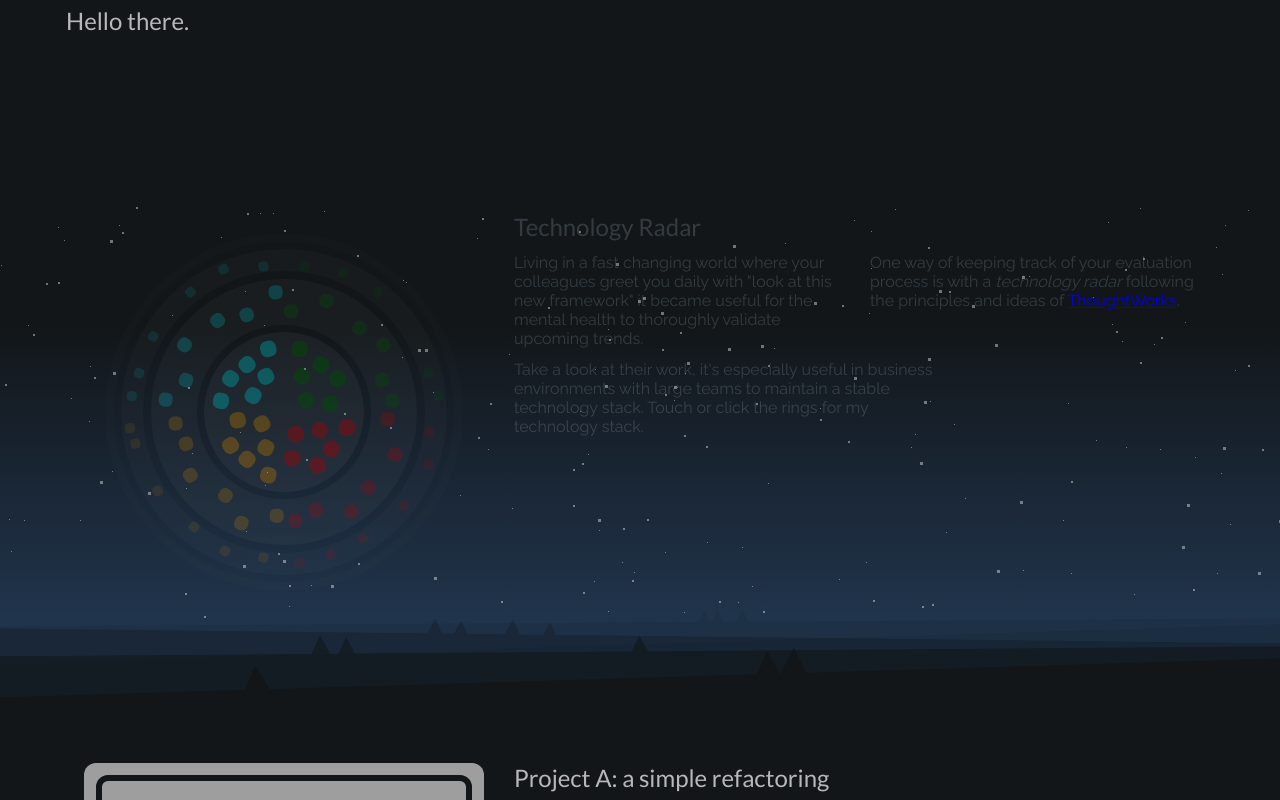
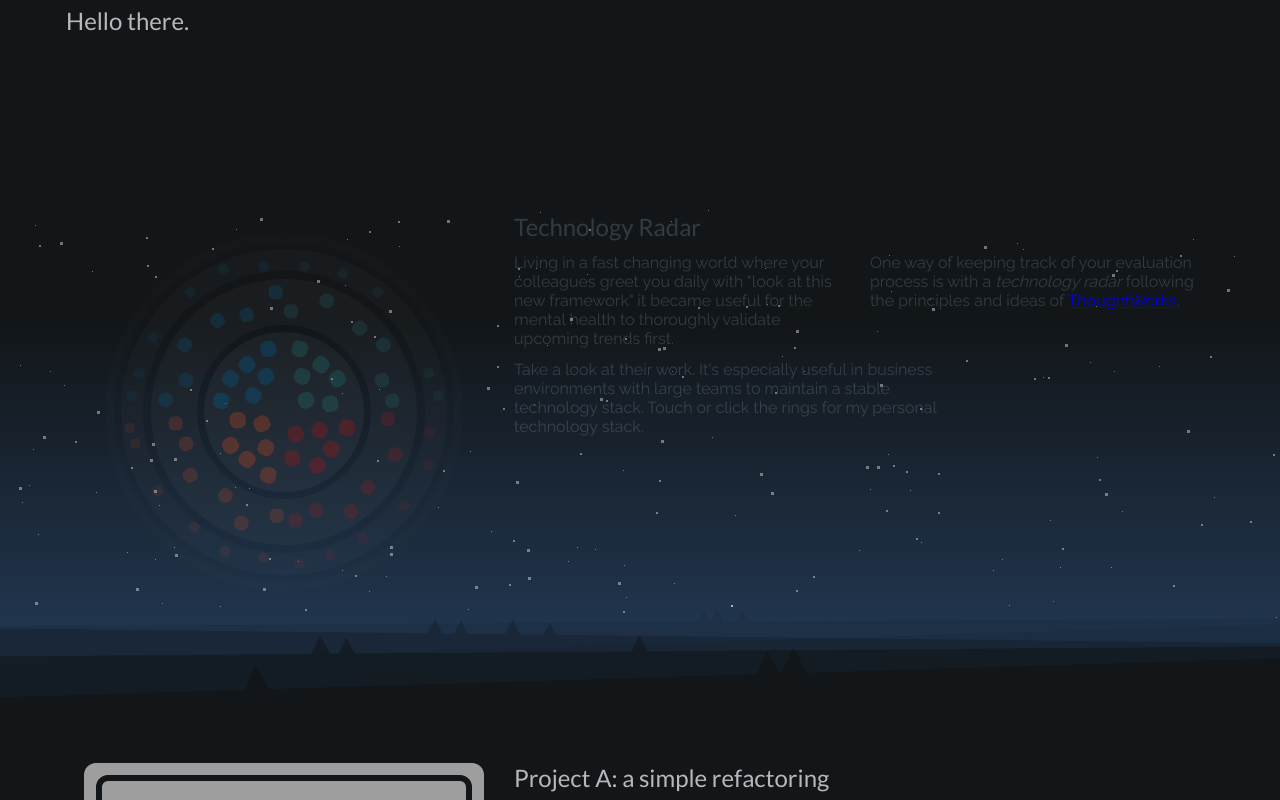
Before and after one commit to Riplexus/lukacs.dev, a Vue app in the folder vue/: page /projects in a window 1280 px wide. Shown: the top 800 px of the page. Built offline with nearby package versions, Linux system fonts and the light colour scheme; grey boxes are pictures that could not be loaded.

Commit message:
fixed image aspect ratio, other minor improvements

```diff
--- a/vue/src/components/01.elements/ImageView.vue
+++ b/vue/src/components/01.elements/ImageView.vue
@@ -70,8 +70,12 @@
     }
 
     .c-image__item {
+        position: absolute;
+        top: 0;
+        left: 0;
+        right: 0;
+        bottom: 0;
         width: 100%;
-        height: 100%;
         border-radius: 12px;
         transition: opacity .2s;
 
--- a/vue/src/components/02.items/ArticleView.vue
+++ b/vue/src/components/02.items/ArticleView.vue
@@ -47,9 +47,15 @@
         margin: auto;
 
         .c-article__image {
-            width: 400px;
-            height: 200px;
+            flex: 0 1 400px;
             margin: 6px 24px 24px;
+
+            &::before {
+                content: '';
+                display: block;
+                width: 100%;
+                padding-bottom: 50%;
+            }
         }
     }
 </style>
--- a/vue/src/components/03.sections/TechRadarView.vue
+++ b/vue/src/components/03.sections/TechRadarView.vue
@@ -40,11 +40,11 @@
             <section v-if="!selection" class="article c-tech-radar__details">
                 <h2>Technology Radar</h2>
                 <p>Living in a fast changing world where your colleagues greet you daily with "look at this new
-                    framework" it became useful for the mental health to thoroughly validate upcoming trends.</p>
+                    framework" it became useful for the mental health to thoroughly validate upcoming trends first.</p>
                 <p>One way of keeping track of your evaluation process is with a <span class="italic">technology radar</span> following
                     the principles and ideas of <a href="https://www.thoughtworks.com/" target="_blank" rel="noopener">ThoughtWorks</a>.</p>
-                <p>Take a look at their work, it's especially useful in business environments with large teams to
-                    maintain a stable technology stack. Touch or click the rings for my technology stack.</p>
+                <p>Take a look at their work. It's especially useful in business environments with large teams to
+                    maintain a stable technology stack. Touch or click the rings for my personal technology stack.</p>
             </section>
 
             <section v-else-if="selection === 'assess'" class="article c-tech-radar__details">
@@ -192,6 +192,7 @@
 
         methods: {
             select(ring, ev) {
+                if (ring === this.selection) { return this.deselect(); }
                 document.removeEventListener('click', this.deselect);
                 this.selection = ring;
                 document.addEventListener('click', this.deselect);
@@ -315,10 +316,10 @@
     .c-tech-radar__tech--trial { opacity: .6; }
     .c-tech-radar__tech--adopt { opacity: .9; }
 
-    .c-tech-radar__tech--tool { background: green; }
-    .c-tech-radar__tech--language { background: red; }
-    .c-tech-radar__tech--platform { background: orange; }
-    .c-tech-radar__tech--teq { background: cyan; }
+    .c-tech-radar__tech--tool { background: #379392; }
+    .c-tech-radar__tech--language { background: #D62828; }
+    .c-tech-radar__tech--platform { background: #f46036; }
+    .c-tech-radar__tech--teq { background: #1481ba; }
 
     @mixin tech($size, $radius, $angle) {
         width: $size;
```
